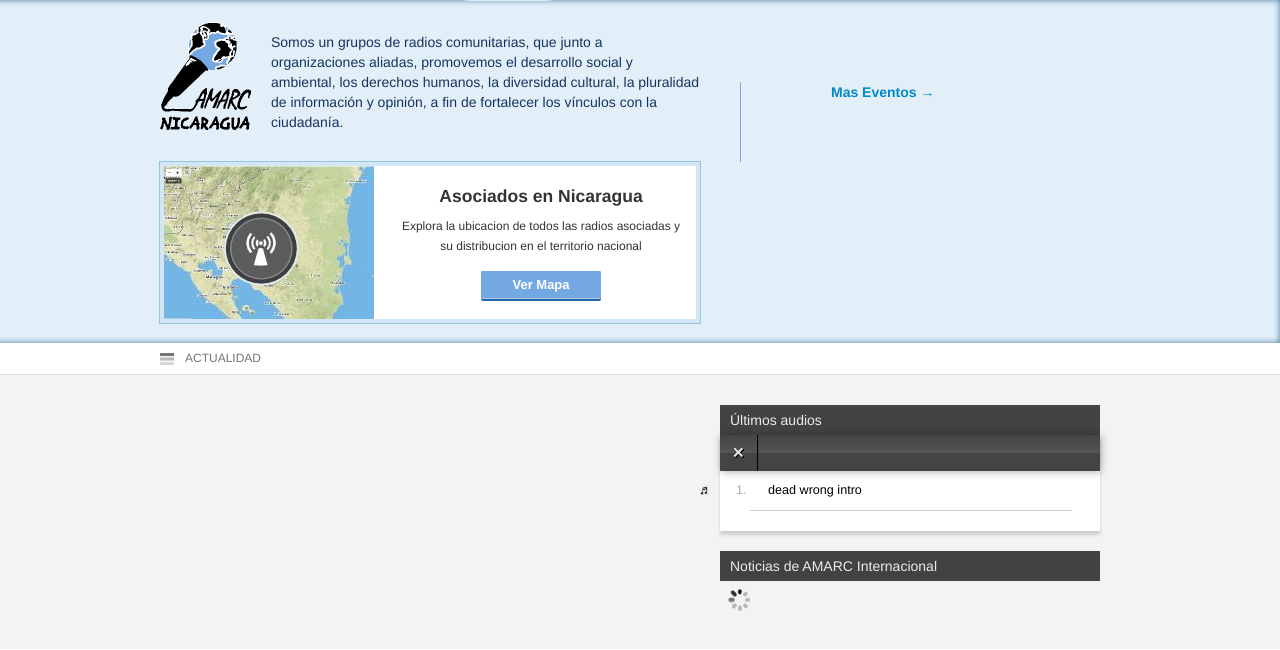
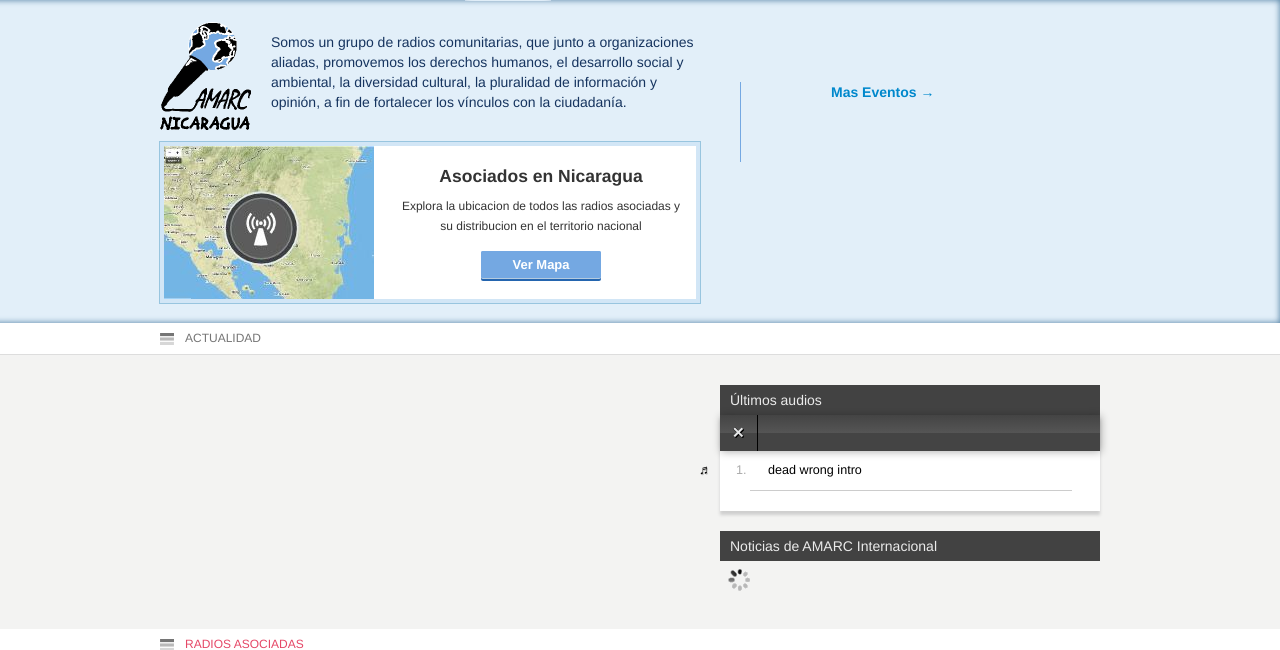
Before and after one commit to CARocha/amarc, a Django app: page / in a window 1280 px wide. Shown: the part 40-690 px from the top of the page. Run offline with Django 3.2, Linux system fonts and the light colour scheme; data that the repository does not hold is empty; parts of the project's set-up code (start-up, migrations or seed data) failed here and were passed over; some libraries are stand-ins or nearby versions.

Commit message:
fix parrafo

```diff
--- a/templates/base.html
+++ b/templates/base.html
@@ -70,7 +70,7 @@
                   <div class=" bienvenida">
                      <img src="/files/img/logoheader.png" style="float:left;margin-right:20px;">
                      <p style="padding-top:10px;">
-                      Somos un grupos de radios comunitarias, que junto a organizaciones aliadas, promovemos el desarrollo social y ambiental, los derechos humanos, la diversidad cultural, la pluralidad de información y opinión, a fin de fortalecer los vínculos con la ciudadanía.
+                      Somos un grupo de radios comunitarias, que junto a organizaciones aliadas, promovemos los derechos humanos, el desarrollo social y ambiental, la diversidad cultural, la pluralidad de información y opinión, a fin de fortalecer los vínculos con la ciudadanía.
                      </p>
                    </div>
                    <div class="index-mapa">
```
